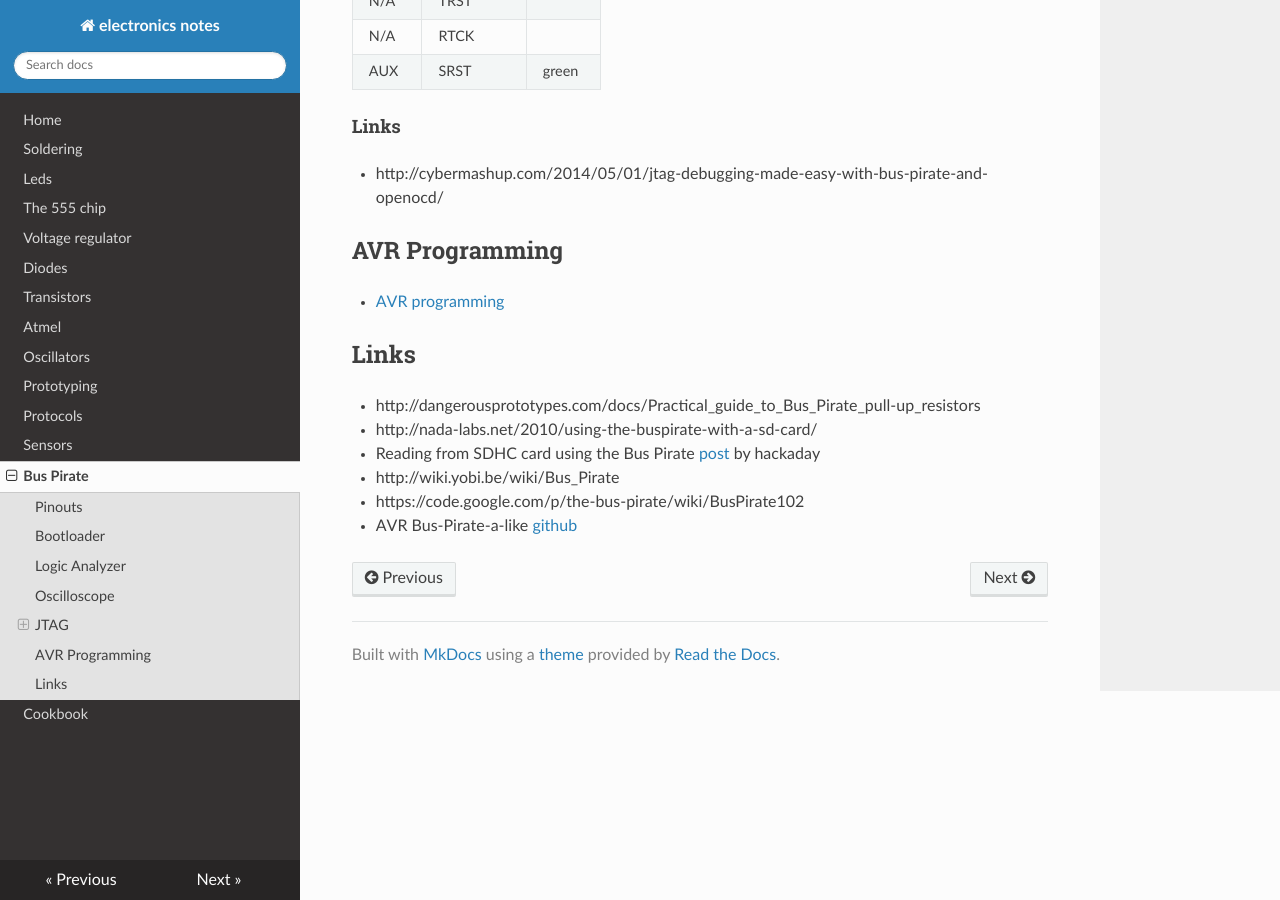
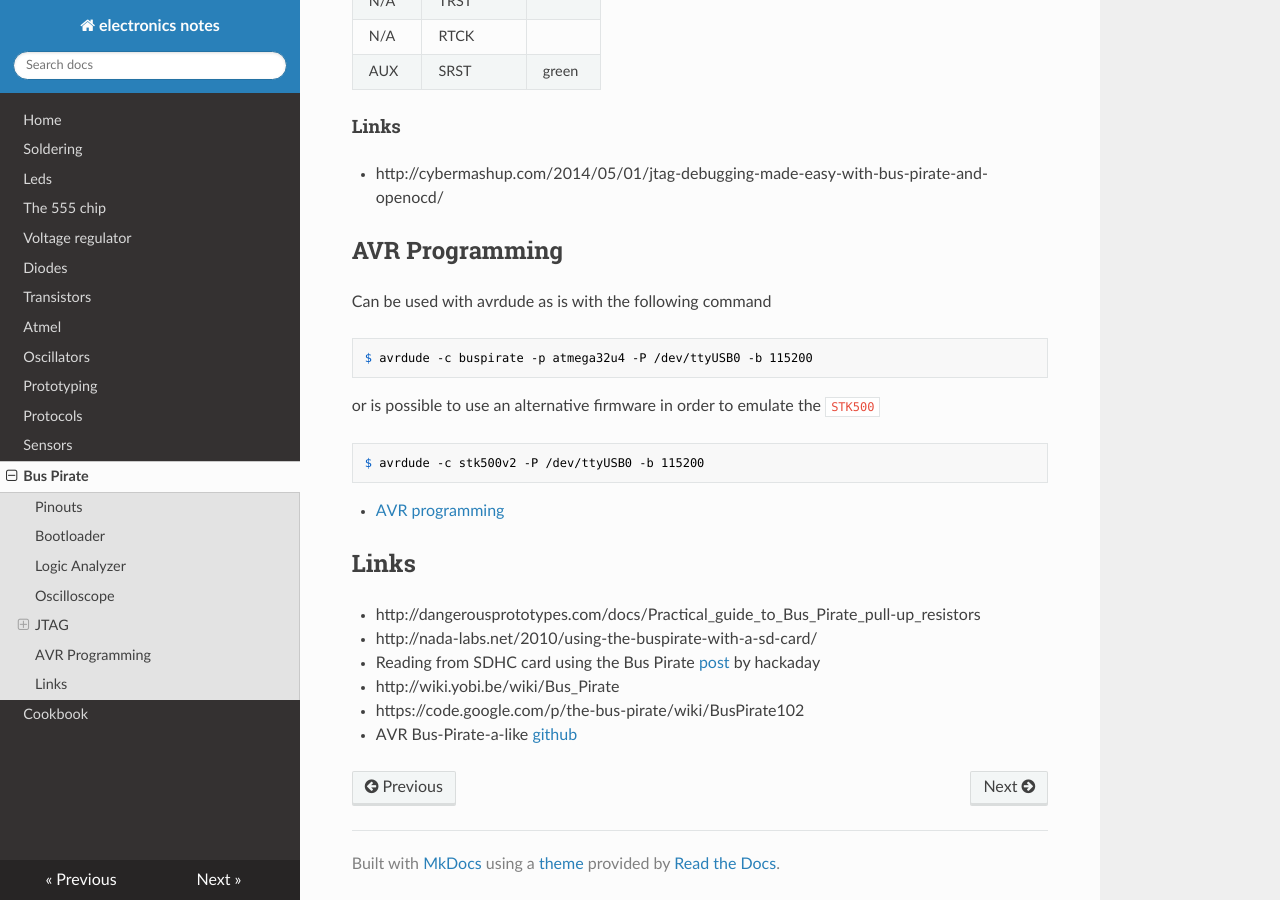
Before and after one commit to gipi/electronics-notes, an MkDocs documentation site: the page built from docs/buspirate.md, in a window 1280 px wide and 900 px high, scrolled down 3275 px. Built offline with MkDocs 1.6.1, drawn with Linux system fonts in a browser that asks for light colours; nearby versions of some CDN libraries; old or Windows-style settings are respelled for this version of MkDocs.

Commit message:
Add note about alternative avr programming with BP.

````diff
--- a/docs/buspirate.md
+++ b/docs/buspirate.md
@@ -138,6 +138,18 @@ The cable connection are documented [here](http://dangerousprototypes.com/docs/B
 
 ## AVR Programming
 
+Can be used with avrdude as is with the following command
+
+```
+$ avrdude -c buspirate -p atmega32u4 -P /dev/ttyUSB0 -b 115200
+```
+
+or is possible to use an alternative firmware in order to emulate the ``STK500``
+
+```
+$ avrdude -c stk500v2 -P /dev/ttyUSB0 -b 115200
+```
+
  - [AVR programming](http://dangerousprototypes.com/docs/Bus_Pirate_AVR_Programming)
 
 ## Links
````
